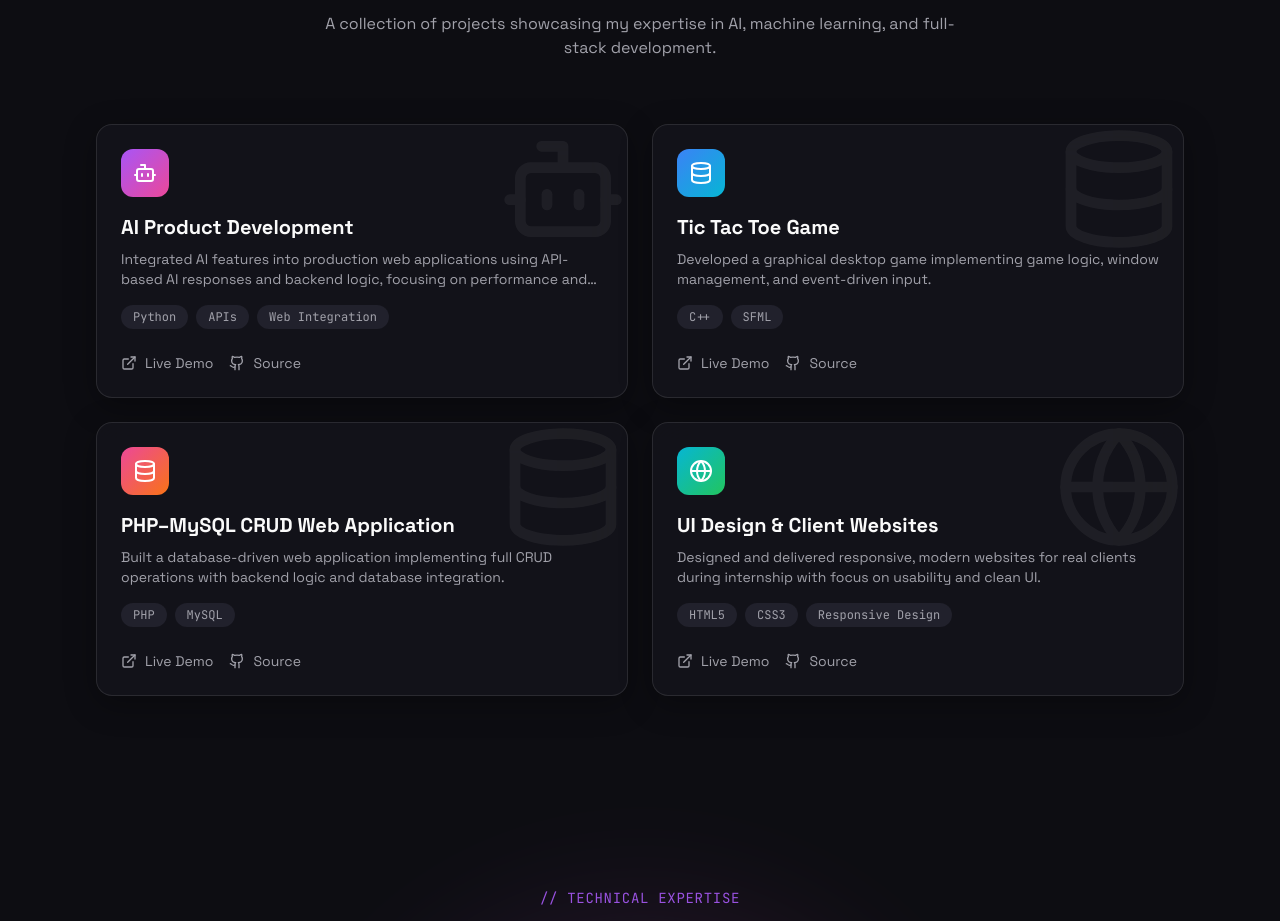
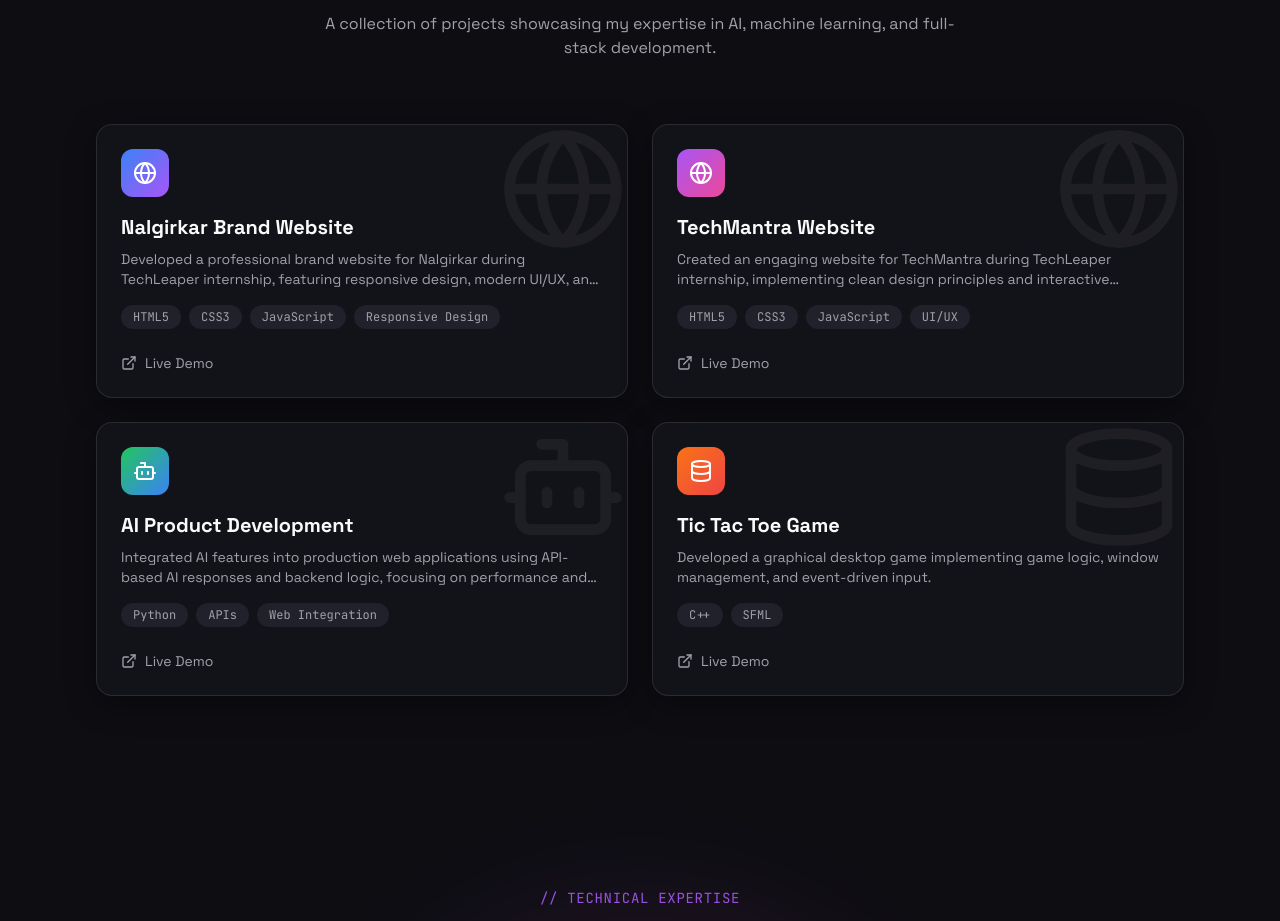
Before and after one commit to KrushnaHangargekar/portfolio, a React (Vite) app: page / in a window 1280 px wide. Shown: the part 1048-1969 px from the top of the page. Built offline with nearby package versions, Linux system fonts and the light colour scheme; the HTML template or start-up script is replaced by a standard one.

Commit message:
Update Projects section with real TechLeaper internship projects and make links open in new tab

```diff
--- a/src/components/Projects.tsx
+++ b/src/components/Projects.tsx
@@ -4,42 +4,42 @@ import { ExternalLink, Github, Bot, Brain, Globe, Database } from "lucide-react"
 const projects = [
   {
     id: 1,
+    title: "Nalgirkar Brand Website",
+    description: "Developed a professional brand website for Nalgirkar during TechLeaper internship, featuring responsive design, modern UI/UX, and optimized performance.",
+    tags: ["HTML5", "CSS3", "JavaScript", "Responsive Design"],
+    icon: Globe,
+    color: "from-blue-500 to-purple-500",
+    size: "large",
+    links: { demo: "https://amazonbrand.in/Nalgirkar", github: null }
+  },
+  {
+    id: 2,
+    title: "TechMantra Website",
+    description: "Created an engaging website for TechMantra during TechLeaper internship, implementing clean design principles and interactive elements.",
+    tags: ["HTML5", "CSS3", "JavaScript", "UI/UX"],
+    icon: Globe,
+    color: "from-purple-500 to-pink-500",
+    size: "large",
+    links: { demo: "https://amazonbrand.in/TechMantra", github: null }
+  },
+  {
+    id: 3,
     title: "AI Product Development",
     description: "Integrated AI features into production web applications using API-based AI responses and backend logic, focusing on performance and reliability.",
     tags: ["Python", "APIs", "Web Integration"],
     icon: Bot,
-    color: "from-purple-500 to-pink-500",
-    size: "large",
-    links: { demo: "#", github: "#" }
-  },
-  {
-    id: 2,
-    title: "Tic Tac Toe Game",
-    description: "Developed a graphical desktop game implementing game logic, window management, and event-driven input.",
-    tags: ["C++", "SFML"],
-    icon: Database,
-    color: "from-blue-500 to-cyan-500",
-    size: "medium",
-    links: { demo: "#", github: "#" }
-  },
-  {
-    id: 3,
-    title: "PHP–MySQL CRUD Web Application",
-    description: "Built a database-driven web application implementing full CRUD operations with backend logic and database integration.",
-    tags: ["PHP", "MySQL"],
-    icon: Database,
-    color: "from-pink-500 to-orange-500",
+    color: "from-green-500 to-blue-500",
     size: "medium",
     links: { demo: "#", github: "#" }
   },
   {
     id: 4,
-    title: "UI Design & Client Websites",
-    description: "Designed and delivered responsive, modern websites for real clients during internship with focus on usability and clean UI.",
-    tags: ["HTML5", "CSS3", "Responsive Design"],
-    icon: Globe,
-    color: "from-cyan-500 to-green-500",
-    size: "large",
+    title: "Tic Tac Toe Game",
+    description: "Developed a graphical desktop game implementing game logic, window management, and event-driven input.",
+    tags: ["C++", "SFML"],
+    icon: Database,
+    color: "from-orange-500 to-red-500",
+    size: "medium",
     links: { demo: "#", github: "#" }
   },
 ];
@@ -116,18 +116,24 @@ const Projects = () => {
                 <div className="flex items-center gap-4">
                   <a
                     href={project.links.demo}
+                    target="_blank"
+                    rel="noopener noreferrer"
                     className="flex items-center gap-2 text-sm text-muted-foreground hover:text-foreground transition-colors"
                   >
                     <ExternalLink className="w-4 h-4" />
                     <span>Live Demo</span>
                   </a>
+                  {project.links.github && project.links.github !== "#" && (
                     <a
                       href={project.links.github}
+                      target="_blank"
+                      rel="noopener noreferrer"
                       className="flex items-center gap-2 text-sm text-muted-foreground hover:text-foreground transition-colors"
                     >
                       <Github className="w-4 h-4" />
                       <span>Source</span>
                     </a>
+                  )}
                 </div>
 
                 {/* Corner decoration */}
```
Lines whose indentation alone changed are shown as unchanged.
